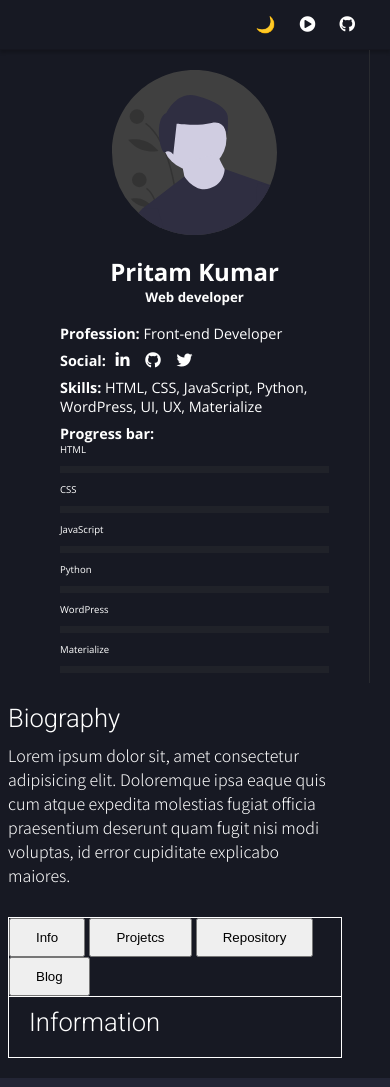
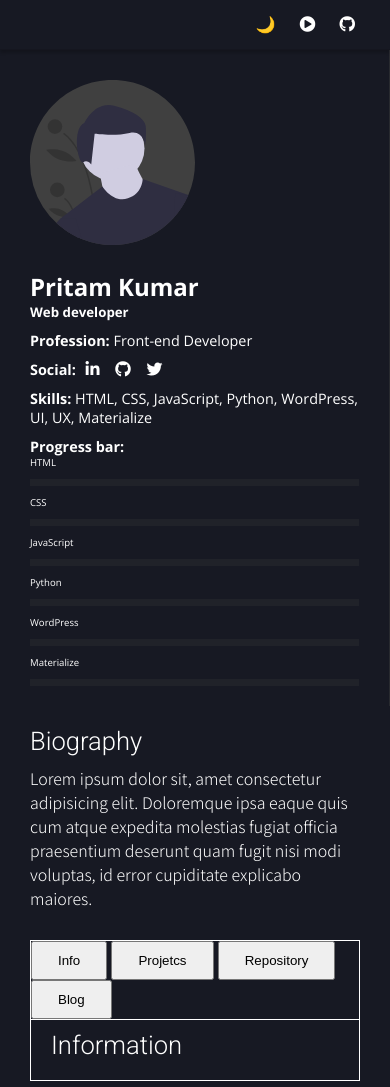
Before and after one commit to pritamkr1/Pritam-portfolio, a plain HTML site: page index.html in a window 390 px wide. Shown: the top 1087 px of the page. Drawn offline with nearby package versions, Linux system fonts and the light colour scheme.

Commit message:
working on meadia queries

```diff
--- a/style.css
+++ b/style.css
@@ -30,11 +30,6 @@ body{
     transition: all 500ms;
 
 }
-.hero-container{
-   /* color: var(--font-light);
-    background-color: var(--bg-color);
-    transition: all 500ms;*/
-}
 nav{
     display: flex;
     justify-content: flex-end;
@@ -51,17 +46,20 @@ nav ul li{
     cursor: pointer;
 }
 
+
+.hero-container{
+    display: grid;
+    grid-template-columns: 450px 1fr;
+    grid-template-rows: auto;
+}
+
+
 .profile-container{
-   display: flex;
-   flex-direction: column;
-   justify-content: center;
-   align-items: center;
+    padding: 10px 30px;
     height: 100%;
     border-right: 0.5px solid var(--border-color);
     font-family: var(--font-style);
-    margin: 0 20px;
     overflow: visible;
-    width: 350px;
 }
 .profile-container i{
     margin: 0 6px;
@@ -78,7 +76,7 @@ nav ul li{
 .profile-container ul li{
     list-style: none;
     padding: 0;
-    margin: 8px 40px;
+    margin: 8px 0;
     font-size: 0.9rem;
     text-align: left;
 }
@@ -100,15 +98,11 @@ nav ul li{
     font-size: 0.6rem;
 }
 
-.hero-container{
-    display: grid;
-    grid-template-columns: 350px 70%;
-    grid-template-rows: auto;
-}
+
 .biography{
     font-family: var(--font-style);
     padding: 10px 35px;
-    margin: 10px 30px;
+    margin: 0px 0px;
     width: 100%;
 }
 .biography h1{
@@ -171,13 +165,29 @@ footer{
     padding: 12px 0;
 }
 
-@media(max-width: 700px){
+@media(max-width: 800px){
     .hero-container{
         display: grid;
-        grid-template-columns: 350px ;
+        grid-template-columns: 1fr ;
         grid-template-rows: auto auto;
     }
-    .biography{padding: 10px 8px;
+    .biography{
         margin: 10px 0px;
-        width: 100%;}
+        width: 100%;
+        display: flex;
+        flex-direction: column;
+        justify-content: flex-start;
+        align-items: flex-start;
+        padding: 10px 30px;
+    }
+
+    .profile-container{
+        width: 100%;
+        padding: 10px 30px;
+        margin: 0;
+    }
+    .profile-container ul li{
+        margin: 10px 0;
+    }
+
 }
```
